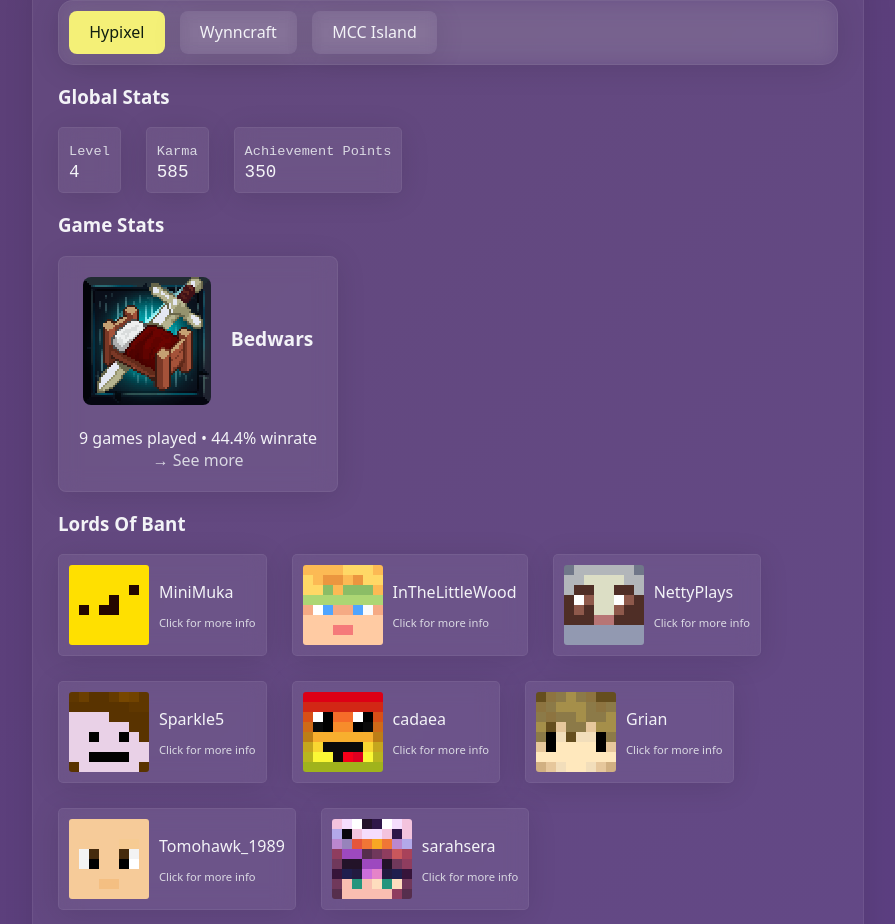
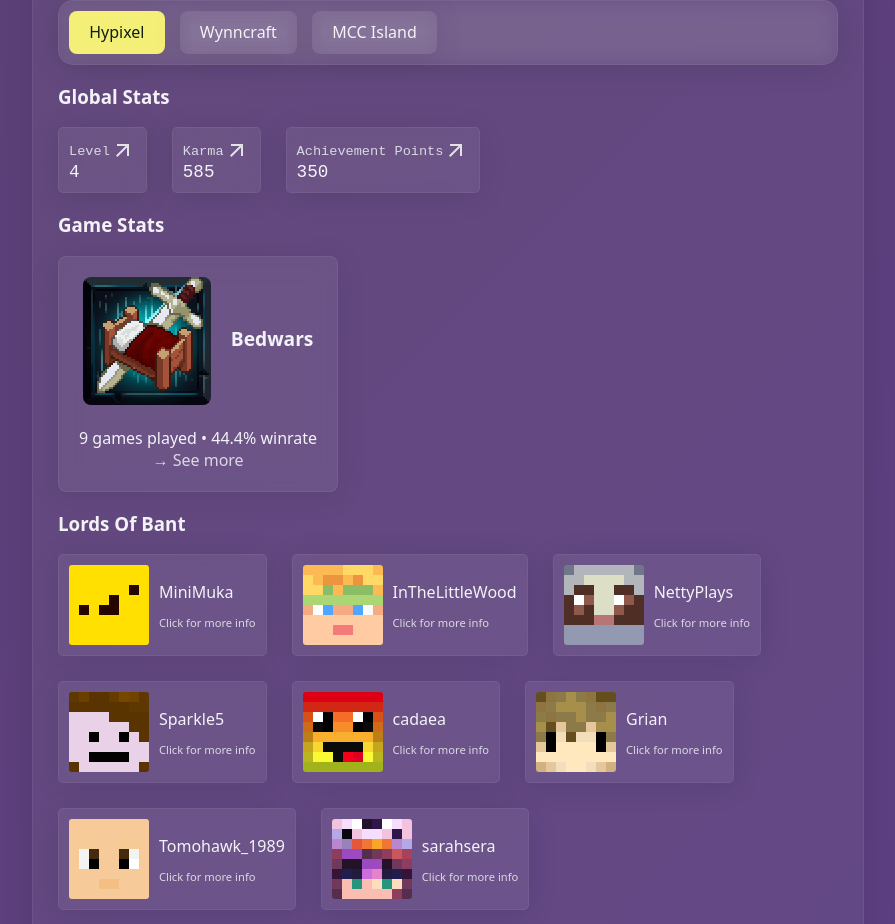
Before and after one commit to GoSkyH1gh/fakemc, a React (Vite) app in the folder frontend/: page / in a window 1280 px wide. Shown: the part 1819-2743 px from the top of the page, without its empty margins (192-1087 px from the left). Built offline with nearby package versions, Linux system fonts and the light colour scheme; a web font is replaced by a local one.

Commit message:
added hypixel stat visualisation for frontend

```diff
--- a/frontend/src/pages/playerComponents/hypixelTabbedData.tsx
+++ b/frontend/src/pages/playerComponents/hypixelTabbedData.tsx
@@ -1,5 +1,5 @@
 import InfoCard from "./infoCard";
-import { formatValue } from "./utils";
+import { formatValue, handleStatClick } from "./utils";
 import * as Dialog from "@radix-ui/react-dialog";
 import "./dialog.css";
 import { toProperCase } from "./utils";
@@ -12,6 +12,7 @@ import {
   HypixelGuildMemberFull,
   BedwarsProfile,
 } from "../../client";
+import DistributionChartWrapper from "./distributionChartWrapper";
 
 type HypixelDataProps = {
   hypixelData: HypixelFullData;
@@ -26,19 +27,53 @@ function HypixelTabbedData({
   fetchHypixelGuildMembers,
   setHypixelGuildData,
 }: HypixelDataProps) {
+  const [metricData, setMetricData] = useState(null);
   return (
     <>
       <h3>Global Stats</h3>
       <ul className="info-card-list">
         <InfoCard
           label="Level"
+          hasStats={true}
+          onClick={() =>
+            handleStatClick(
+              "hypixel_level",
+              hypixelData.player.uuid,
+              setMetricData
+            )
+          }
           value={formatValue(hypixelData.player.network_level)}
-        />
-        <InfoCard label="Karma" value={formatValue(hypixelData.player.karma)} />
+        >
+          <DistributionChartWrapper metricData={metricData} />
+        </InfoCard>
+        <InfoCard
+          label="Karma"
+          hasStats={true}
+          onClick={() =>
+            handleStatClick(
+              "hypixel_karma",
+              hypixelData.player.uuid,
+              setMetricData
+            )
+          }
+          value={formatValue(hypixelData.player.karma)}
+        >
+          <DistributionChartWrapper metricData={metricData} />
+        </InfoCard>
         <InfoCard
           label="Achievement Points"
+          hasStats={true}
+          onClick={() =>
+            handleStatClick(
+              "hypixel_achievement_points",
+              hypixelData.player.uuid,
+              setMetricData
+            )
+          }
           value={formatValue(hypixelData.player.achievement_points)}
-        />
+        >
+          <DistributionChartWrapper metricData={metricData} />
+        </InfoCard>
       </ul>
       <h3>Game Stats</h3>
       <HypixelBedwarsPopup bedwarsData={hypixelData.player.bedwars} />
@@ -237,8 +272,6 @@ function HypixelGuild({
     }
   };
 
-
-
   const hypixelMemberElements = hypixelGuildData.map((member) => (
     <li key={member.uuid}>
       <motion.button
```
